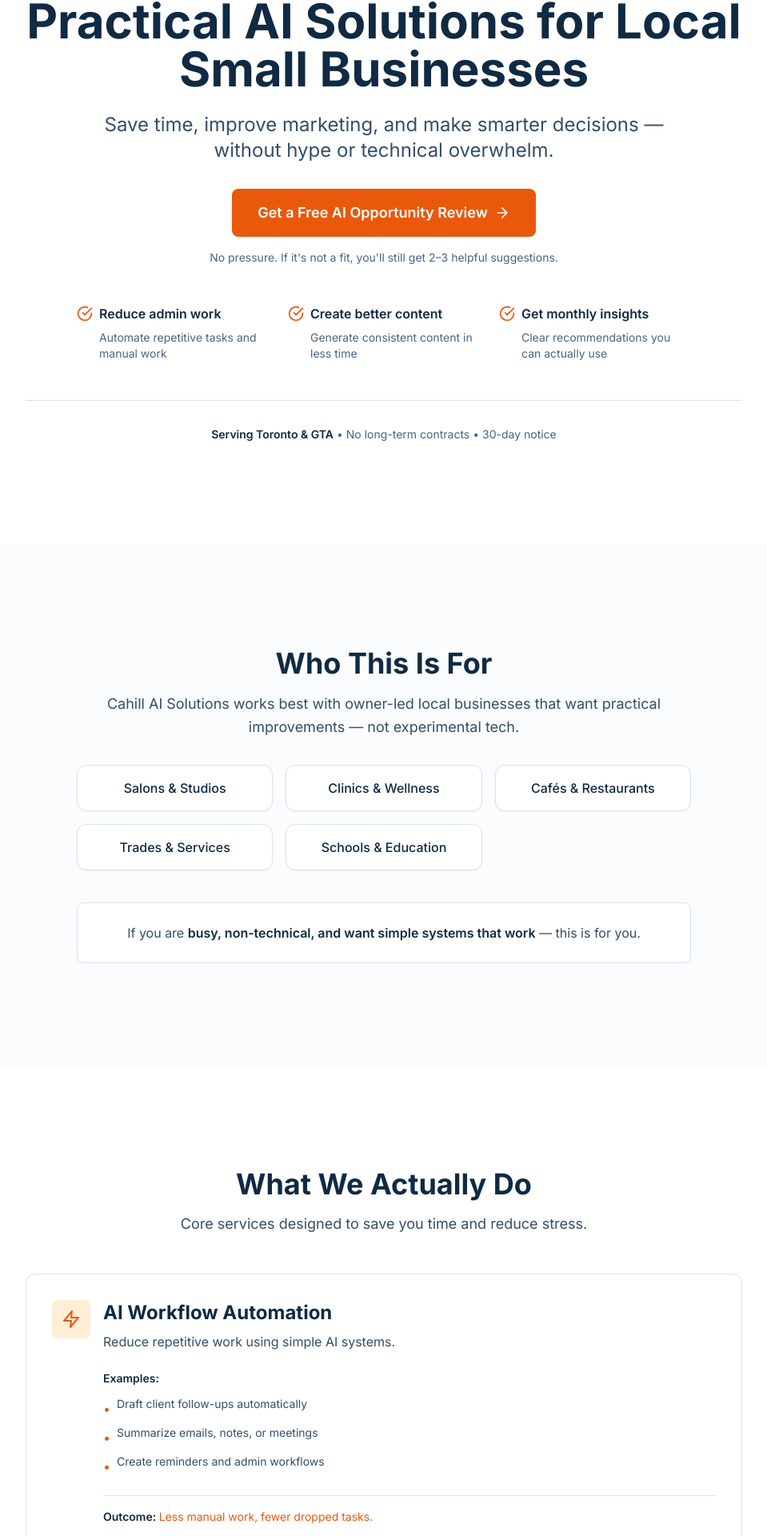
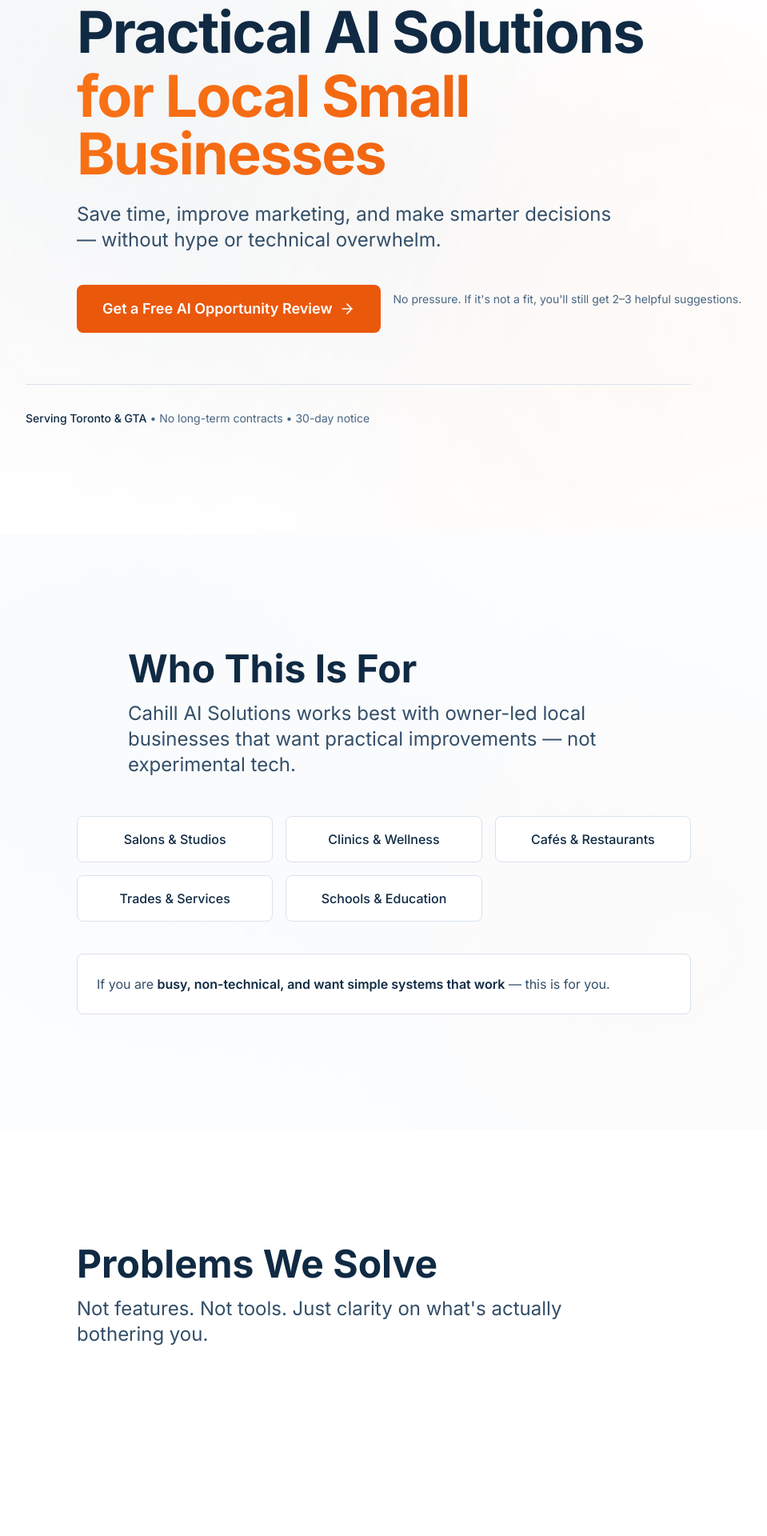
Before and after one commit to Silentkhill/cahill-ai-solutions, a React (Vite) app: page / in a window 1280 px wide. Shown: the part 132-2052 px from the top of the page at 80% size, without its empty margins (160-1119 px from the left). Built offline with nearby package versions, Linux system fonts and the light colour scheme.

Commit message:
Innovative redesign: Signal Through Noise concept, problem-first storytelling, partnership-focused pricing, visual product insights, philosophy-driven About

```diff
--- a/src/components/Benefits.tsx
+++ b/src/components/Benefits.tsx
@@ -1,9 +1,12 @@
-import { Zap, MessageSquare, TrendingUp } from 'lucide-react'
+import { Clock, MessageSquare, TrendingUp } from 'lucide-react'
+import { useState, useEffect, useRef } from 'react'
 
-const coreServices = [
+// Problem-first storytelling - reframe services as problems solved
+const problems = [
   {
-    icon: Zap,
-    title: 'AI Workflow Automation',
+    problem: 'Too much repetitive work',
+    icon: Clock,
+    solution: 'AI Workflow Automation',
     description: 'Reduce repetitive work using simple AI systems.',
     examples: [
       'Draft client follow-ups automatically',
@@ -13,8 +16,9 @@
     outcome: 'Less manual work, fewer dropped tasks.',
   },
   {
+    problem: 'Content creation feels overwhelming',
     icon: MessageSquare,
-    title: 'AI Content & Communication Systems',
+    solution: 'AI Content & Communication Systems',
     description: 'Create consistent content without extra effort.',
     examples: [
       'Social media post drafts',
@@ -25,9 +29,10 @@
     outcome: 'Better online presence, less stress.',
   },
   {
+    problem: 'Not sure what\'s working',
     icon: TrendingUp,
-    title: 'Monthly AI Insights & Optimization',
-    description: 'This is your differentiator.',
+    solution: 'Monthly AI Insights & Optimization',
+    description: 'Clear direction instead of guessing.',
     monthlyIncludes: [
       'What is working',
       'What could improve',
@@ -39,80 +44,122 @@
 ]
 
 export default function Benefits() {
+  const [visibleIndex, setVisibleIndex] = useState(0)
+  const sectionRef = useRef<HTMLDivElement>(null)
+
+  useEffect(() => {
+    const observer = new IntersectionObserver(
+      (entries) => {
+        entries.forEach((entry) => {
+          if (entry.isIntersecting) {
+            // Reveal problems one by one as user scrolls
+            const index = Array.from(entry.target.children).indexOf(entry.target)
+            setVisibleIndex(index)
+          }
+        })
+      },
+      { threshold: 0.2 }
+    )
+
+    if (sectionRef.current) {
+      Array.from(sectionRef.current.children).forEach((child) => {
+        observer.observe(child)
+      })
+    }
+
+    return () => observer.disconnect()
+  }, [])
+
   return (
-    <section id="services" className="section-padding bg-white">
+    <section id="services" className="section-padding bg-white relative">
       <div className="container-custom">
-        <div className="text-center mb-12">
-          <h2 className="text-3xl sm:text-4xl font-bold text-navy-900 mb-4">
-            What We Actually Do
+        <div className="max-w-4xl mx-auto">
+          {/* Problem-first headline */}
+          <div className="asymmetric-left mb-16">
+            <h2 className="text-headline text-navy-900 mb-4">
+              Problems We Solve
             </h2>
-          <p className="text-lg text-navy-700 max-w-2xl mx-auto">
-            Core services designed to save you time and reduce stress.
+            <p className="text-subhead max-w-2xl">
+              Not features. Not tools. Just clarity on what's actually bothering you.
             </p>
           </div>
 
-        <div className="space-y-8 max-w-4xl mx-auto">
-          {coreServices.map((service, index) => {
-            const Icon = service.icon
+          <div ref={sectionRef} className="space-y-16">
+            {problems.map((item, index) => {
+              const Icon = item.icon
+              const isVisible = visibleIndex >= index
+
               return (
                 <div
                   key={index}
-                className="card-simple p-8"
+                  className={`transition-all duration-1000 ease-out ${
+                    isVisible ? 'opacity-100 translate-y-0' : 'opacity-0 translate-y-8'
+                  }`}
+                  style={{ transitionDelay: `${index * 200}ms` }}
                 >
-                {/* Header */}
-                <div className="flex items-start gap-4 mb-6">
-                  <div className="w-12 h-12 bg-accent-100 rounded-lg flex items-center justify-center flex-shrink-0">
-                    <Icon className="text-accent-600" size={24} />
+                  {/* Problem statement - bold, human */}
+                  <div className="mb-6">
+                    <div className="flex items-start gap-4 mb-3">
+                      <div className="w-12 h-12 bg-navy-100 rounded-lg flex items-center justify-center flex-shrink-0 mt-1">
+                        <Icon className="text-navy-700" size={24} />
                       </div>
-                  <div className="flex-1">
-                    <h3 className="text-2xl font-bold text-navy-900 mb-2">
-                      {service.title}
-                    </h3>
-                    <p className="text-base text-navy-700">{service.description}</p>
+                      <div>
+                        <p className="text-lg font-medium text-navy-600 mb-1">Problem:</p>
+                        <h3 className="text-2xl font-bold text-navy-900">{item.problem}</h3>
+                      </div>
                     </div>
                   </div>
 
-                {/* Examples */}
-                {service.examples && (
-                  <div className="mb-6 ml-16">
-                    <h4 className="text-sm font-semibold text-navy-900 mb-3">Examples:</h4>
+                  {/* Solution - clear and direct */}
+                  <div className="card-focused p-8 ml-16">
+                    <div className="mb-4">
+                      <p className="text-sm font-medium text-accent-600 mb-2">Solution:</p>
+                      <h4 className="text-xl font-bold text-navy-900 mb-2">{item.solution}</h4>
+                      <p className="text-base text-navy-700">{item.description}</p>
+                    </div>
+
+                    {/* Examples or monthly includes */}
+                    {item.examples && (
+                      <div className="mt-6 pt-6 border-t border-navy-100">
+                        <p className="text-xs font-semibold text-navy-600 uppercase tracking-wide mb-3">Examples:</p>
                         <ul className="space-y-2">
-                      {service.examples.map((example, idx) => (
-                        <li key={idx} className="flex items-start gap-2 text-navy-700">
+                          {item.examples.map((example, idx) => (
+                            <li key={idx} className="flex items-start gap-2 text-sm text-navy-700">
                               <span className="text-accent-600 mt-1">•</span>
-                          <span className="text-sm">{example}</span>
+                              <span>{example}</span>
                             </li>
                           ))}
                         </ul>
                       </div>
                     )}
 
-                {/* Monthly Includes */}
-                {service.monthlyIncludes && (
-                  <div className="mb-6 ml-16">
-                    <h4 className="text-sm font-semibold text-navy-900 mb-3">Each month you receive:</h4>
+                    {item.monthlyIncludes && (
+                      <div className="mt-6 pt-6 border-t border-navy-100">
+                        <p className="text-xs font-semibold text-navy-600 uppercase tracking-wide mb-3">Each month you receive:</p>
                         <ul className="space-y-2">
-                      {service.monthlyIncludes.map((item, idx) => (
-                        <li key={idx} className="flex items-start gap-2 text-navy-700">
+                          {item.monthlyIncludes.map((include, idx) => (
+                            <li key={idx} className="flex items-start gap-2 text-sm text-navy-700">
                               <span className="text-accent-600 mt-1">•</span>
-                          <span className="text-sm">{item}</span>
+                              <span>{include}</span>
                             </li>
                           ))}
                         </ul>
                       </div>
                     )}
 
-                {/* Outcome */}
-                <div className="ml-16 pt-4 border-t border-navy-100">
+                    {/* Outcome - emphasized */}
+                    <div className="mt-6 pt-6 border-t-2 border-accent-100">
                       <p className="text-sm font-semibold text-navy-900">
-                    Outcome: <span className="text-accent-600 font-normal">{service.outcome}</span>
+                        Outcome: <span className="text-accent-600 font-normal">{item.outcome}</span>
                       </p>
+                    </div>
                   </div>
                 </div>
               )
             })}
           </div>
         </div>
+      </div>
     </section>
   )
 }
--- a/src/components/Hero.tsx
+++ b/src/components/Hero.tsx
@@ -1,6 +1,20 @@
-import { ArrowRight, CheckCircle } from 'lucide-react'
+import { ArrowRight } from 'lucide-react'
+import { useState, useEffect } from 'react'
 
 export default function Hero() {
+  const [scrollProgress, setScrollProgress] = useState(0)
+
+  useEffect(() => {
+    const handleScroll = () => {
+      const scrollTop = window.scrollY
+      const docHeight = document.documentElement.scrollHeight - window.innerHeight
+      const progress = Math.min(scrollTop / docHeight, 1)
+      setScrollProgress(progress)
+    }
+    window.addEventListener('scroll', handleScroll)
+    return () => window.removeEventListener('scroll', handleScroll)
+  }, [])
+
   const scrollToContact = () => {
     const element = document.querySelector('#contact')
     if (element) {
@@ -9,64 +23,45 @@
   }
 
   return (
-    <section className="section-padding bg-white">
-      <div className="container-custom">
-        <div className="max-w-4xl mx-auto text-center">
-          {/* Headline - Clear and direct */}
-          <h1 className="text-4xl sm:text-5xl md:text-6xl font-bold text-navy-900 mb-6 leading-tight">
-            Practical AI Solutions for Local Small Businesses
+    <section className="relative min-h-screen flex items-center overflow-hidden bg-white">
+      {/* Signal Through Noise - visual noise that resolves as you scroll */}
+      <div
+        className={`noise-layer ${scrollProgress > 0.1 ? 'clarity' : ''}`}
+        style={{ opacity: 0.4 - (scrollProgress * 0.3) }}
+      />
+
+      <div className="container-custom relative z-10">
+        <div className="max-w-4xl mx-auto">
+          {/* Asymmetric headline - breaks standard center alignment */}
+          <div className="asymmetric-left mb-12 fade-in-slow">
+            <h1 className="text-display text-navy-900 mb-6">
+              Practical AI Solutions
+              <span className="block mt-2 text-gradient">for Local Small Businesses</span>
             </h1>
 
-          {/* Subheadline - Outcome-focused */}
-          <p className="text-xl sm:text-2xl text-navy-700 mb-8 leading-relaxed font-light max-w-3xl mx-auto">
+            <p className="text-subhead max-w-2xl mb-10">
               Save time, improve marketing, and make smarter decisions — without hype or technical overwhelm.
             </p>
 
-          {/* Primary CTA - Clear and prominent */}
-          <div className="mb-12">
+            {/* Single, clear CTA */}
+            <div className="flex flex-col sm:flex-row items-start gap-4">
               <button
                 onClick={scrollToContact}
-              className="btn-primary text-lg px-10 py-5 mb-4 inline-flex items-center gap-2"
+                className="btn-primary text-lg px-10 py-5 inline-flex items-center gap-2"
               >
                 Get a Free AI Opportunity Review
                 <ArrowRight size={20} />
               </button>
-            <p className="text-sm text-navy-600">
+              <p className="text-sm text-navy-600 pt-2">
                 No pressure. If it's not a fit, you'll still get 2–3 helpful suggestions.
               </p>
             </div>
-
-          {/* 3 Value Bullets - Distinct and outcome-focused */}
-          <div className="grid md:grid-cols-3 gap-6 max-w-3xl mx-auto">
-            <div className="text-left">
-              <div className="flex items-center gap-2 mb-2">
-                <CheckCircle className="text-accent-600 flex-shrink-0" size={20} />
-                <h3 className="font-semibold text-navy-900">Reduce admin work</h3>
-              </div>
-              <p className="text-sm text-navy-600 ml-7">Automate repetitive tasks and manual work</p>
           </div>
 
-            <div className="text-left">
-              <div className="flex items-center gap-2 mb-2">
-                <CheckCircle className="text-accent-600 flex-shrink-0" size={20} />
-                <h3 className="font-semibold text-navy-900">Create better content</h3>
-              </div>
-              <p className="text-sm text-navy-600 ml-7">Generate consistent content in less time</p>
-            </div>
-
-            <div className="text-left">
-              <div className="flex items-center gap-2 mb-2">
-                <CheckCircle className="text-accent-600 flex-shrink-0" size={20} />
-                <h3 className="font-semibold text-navy-900">Get monthly insights</h3>
-              </div>
-              <p className="text-sm text-navy-600 ml-7">Clear recommendations you can actually use</p>
-            </div>
-          </div>
-
-          {/* Trust indicator - Simple and clear */}
-          <div className="mt-12 pt-8 border-t border-navy-100">
+          {/* Trust indicators - subtle, not promotional */}
+          <div className="asymmetric-right mt-16 pt-8 border-t border-navy-100">
             <p className="text-sm text-navy-600">
-              <span className="font-semibold text-navy-900">Serving Toronto & GTA</span> • No long-term contracts • 30-day notice
+              <span className="font-medium text-navy-900">Serving Toronto & GTA</span> • No long-term contracts • 30-day notice
             </p>
           </div>
         </div>
--- a/src/components/WhoThisIsFor.tsx
+++ b/src/components/WhoThisIsFor.tsx
@@ -8,30 +8,37 @@
   ]
 
   return (
-    <section id="who-this-is-for" className="section-padding bg-subtle">
-      <div className="container-custom">
-        <div className="max-w-3xl mx-auto text-center">
-          <h2 className="text-3xl sm:text-4xl font-bold text-navy-900 mb-4">
-            Who This Is For
-          </h2>
-          <p className="text-lg text-navy-700 mb-8 leading-relaxed">
-            Cahill AI Solutions works best with owner-led local businesses that want practical improvements — not experimental tech.
-          </p>
+    <section id="who-this-is-for" className="section-padding bg-subtle relative">
+      {/* Subtle noise layer that clears */}
+      <div className="noise-layer clarity" />
 
-          {/* Simple grid */}
+      <div className="container-custom relative z-10">
+        <div className="max-w-3xl mx-auto">
+          {/* Asymmetric layout */}
+          <div className="asymmetric-left mb-12">
+            <h2 className="text-headline text-navy-900 mb-4">
+              Who This Is For
+            </h2>
+            <p className="text-subhead max-w-2xl">
+              Cahill AI Solutions works best with owner-led local businesses that want practical improvements — not experimental tech.
+            </p>
+          </div>
+
+          {/* Simple, clean grid */}
           <div className="grid sm:grid-cols-2 md:grid-cols-3 gap-4 mb-10">
             {businessTypes.map((type, index) => (
               <div
                 key={index}
-                className="card-simple p-4 text-center"
+                className="card-focused p-4 text-center fade-in-slow"
+                style={{ animationDelay: `${index * 100}ms` }}
               >
                 <p className="text-navy-900 font-medium">{type}</p>
               </div>
             ))}
           </div>
 
-          {/* Bottom line reassurance */}
-          <div className="bg-white rounded-lg p-6 border border-navy-100">
+          {/* Bottom line - clear and direct */}
+          <div className="card-focused p-6 bg-white">
             <p className="text-base text-navy-700 leading-relaxed">
               If you are <span className="font-semibold text-navy-900">busy, non-technical, and want simple systems that work</span> — this is for you.
             </p>
--- a/src/index.css
+++ b/src/index.css
@@ -14,12 +14,10 @@
     -moz-osx-font-smoothing: grayscale;
   }
 
-  /* Improved focus indicators */
   *:focus-visible {
     @apply outline-none ring-2 ring-accent-500 ring-offset-2;
   }
 
-  /* Screen reader only class */
   .sr-only {
     position: absolute;
     width: 1px;
@@ -46,21 +44,61 @@
 }
 
 @layer utilities {
-  /* Simplified section padding - more breathing room */
   .section-padding {
-    @apply py-16 md:py-24 lg:py-32;
+    @apply py-20 md:py-28 lg:py-36;
   }
 
   .container-custom {
-    @apply max-w-5xl mx-auto px-4 sm:px-6 lg:px-8;
+    @apply max-w-6xl mx-auto px-4 sm:px-6 lg:px-8;
   }
 
-  /* Simple, calm backgrounds */
   .bg-subtle {
-    @apply bg-navy-50/30;
+    @apply bg-navy-50/20;
   }
 
-  /* Simple text gradient - no animation */
+  /* Signal Through Noise - visual noise that resolves */
+  .noise-layer {
+    position: absolute;
+    inset: 0;
+    opacity: 0.4;
+    background-image:
+      radial-gradient(circle at 20% 30%, rgba(16, 42, 67, 0.1) 0%, transparent 50%),
+      radial-gradient(circle at 80% 70%, rgba(249, 115, 22, 0.08) 0%, transparent 50%),
+      radial-gradient(circle at 50% 50%, rgba(16, 42, 67, 0.05) 0%, transparent 70%);
+    pointer-events: none;
+    transition: opacity 0.8s ease-out;
+  }
+
+  .noise-layer.clarity {
+    opacity: 0.1;
+  }
+
+  /* Purposeful motion - slow and meaningful */
+  @keyframes fadeInSlow {
+    from {
+      opacity: 0;
+      transform: translateY(20px);
+    }
+    to {
+      opacity: 1;
+      transform: translateY(0);
+    }
+  }
+
+  .fade-in-slow {
+    animation: fadeInSlow 1.2s ease-out;
+  }
+
+  /* Asymmetric layouts */
+  .asymmetric-left {
+    @apply ml-0 md:ml-8 lg:ml-16;
+  }
+
+  .asymmetric-right {
+    @apply mr-0 md:mr-8 lg:mr-16;
+  }
+
+  /* Text gradient - subtle */
   .text-gradient {
     background: linear-gradient(135deg, #f97316 0%, #ea580c 100%);
     -webkit-background-clip: text;
@@ -68,23 +106,42 @@
     background-clip: text;
   }
 
-  /* Simple card - minimal effects */
-  .card-simple {
-    @apply bg-white rounded-xl shadow-sm border border-navy-100;
-    transition: all 0.2s ease;
+  /* Card with intentional focus */
+  .card-focused {
+    @apply bg-white rounded-lg border border-navy-100;
+    transition: all 0.4s cubic-bezier(0.4, 0, 0.2, 1);
   }
 
-  .card-simple:hover {
-    @apply shadow-md border-navy-200;
-    transform: translateY(-2px);
+  .card-focused:hover {
+    @apply border-navy-200 shadow-lg;
+    transform: translateY(-4px);
   }
 
-  /* Simple button styles */
+  /* Button with purposeful interaction */
   .btn-primary {
-    @apply px-8 py-4 bg-accent-600 text-white rounded-lg font-semibold hover:bg-accent-700 transition-colors focus:outline-none focus:ring-2 focus:ring-accent-500 focus:ring-offset-2;
+    @apply px-8 py-4 bg-accent-600 text-white rounded-lg font-semibold transition-all duration-300 focus:outline-none focus:ring-2 focus:ring-accent-500 focus:ring-offset-2;
+  }
+
+  .btn-primary:hover {
+    @apply bg-accent-700;
+    transform: translateY(-2px);
+    box-shadow: 0 8px 16px rgba(249, 115, 22, 0.2);
   }
 
   .btn-secondary {
-    @apply px-8 py-4 bg-white text-accent-600 border-2 border-accent-600 rounded-lg font-semibold hover:bg-accent-50 transition-colors focus:outline-none focus:ring-2 focus:ring-accent-500 focus:ring-offset-2;
+    @apply px-8 py-4 bg-white text-accent-600 border-2 border-accent-600 rounded-lg font-semibold transition-all duration-300 hover:bg-accent-50 focus:outline-none focus:ring-2 focus:ring-accent-500 focus:ring-offset-2;
+  }
+
+  /* Typography scale - intentional hierarchy */
+  .text-display {
+    @apply text-5xl sm:text-6xl md:text-7xl font-bold leading-[1.05] tracking-tight;
+  }
+
+  .text-headline {
+    @apply text-3xl sm:text-4xl md:text-5xl font-bold leading-tight;
+  }
+
+  .text-subhead {
+    @apply text-xl sm:text-2xl text-navy-700 font-light leading-relaxed;
   }
 }
```
Also changed, not shown: src/components/About.tsx (+48 -33 lines), src/components/Contact.tsx (+9 -5 lines), src/components/FAQ.tsx (+14 -10 lines), src/components/HowItWorks.tsx (+14 -11 lines), src/components/MonthlyInsights.tsx (+67 -28 lines), src/components/Services.tsx (+79 -92 lines), 1 other file (tests, documents, lock files or other folders). Lines whose indentation alone changed are shown as unchanged.
